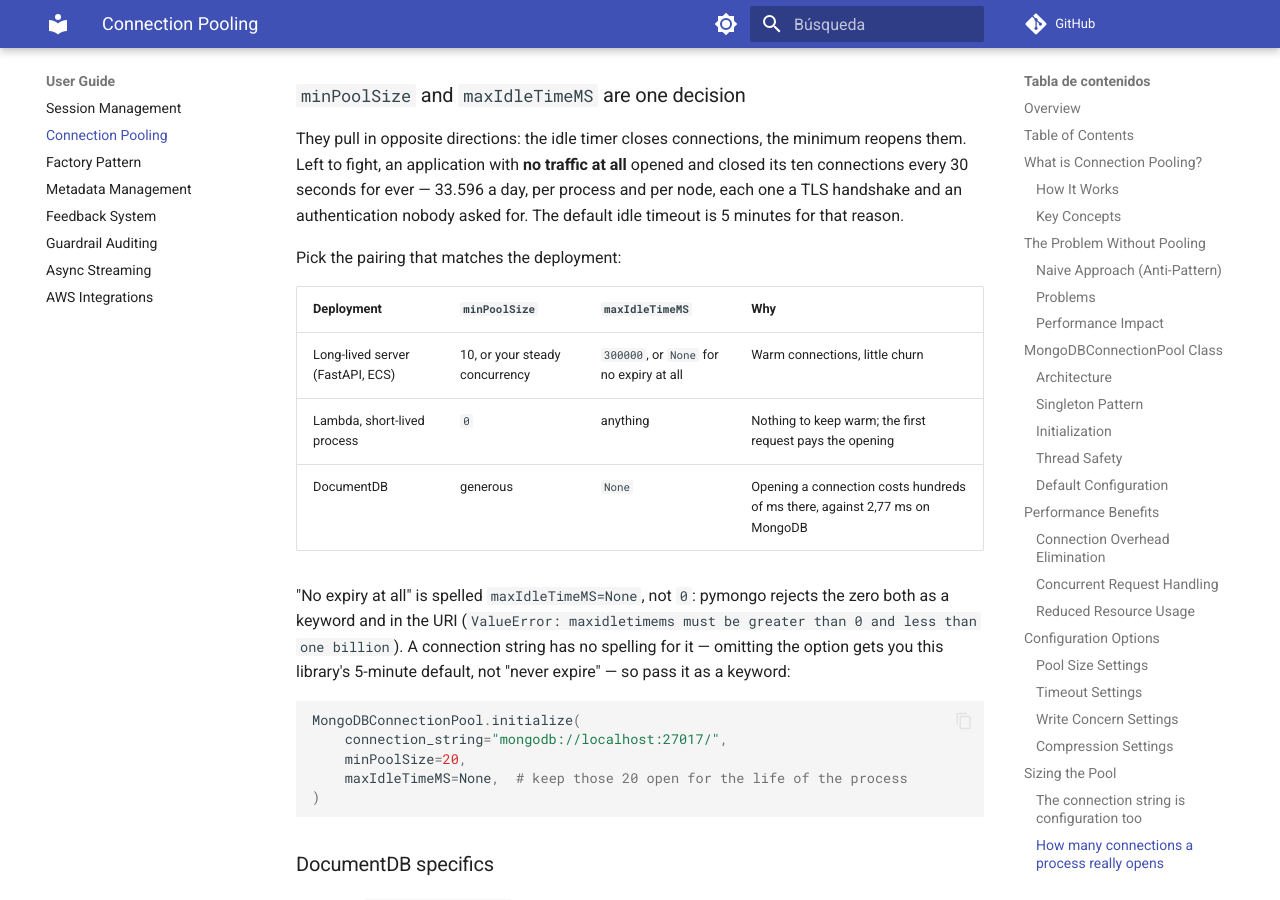
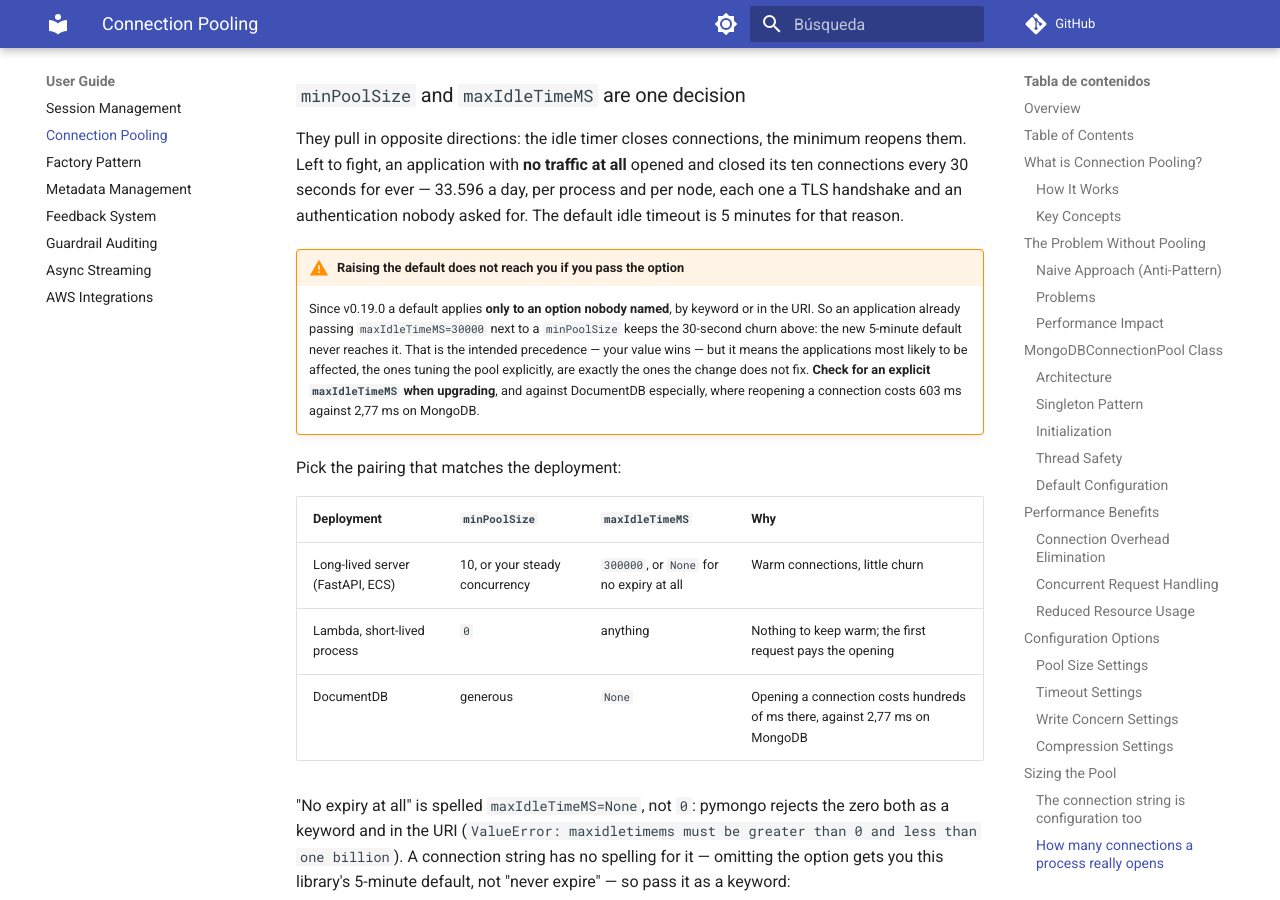
Before and after one commit to iguinea/mongodb-session-manager, an MkDocs documentation site: the page built from docs/user-guide/connection-pooling.md, in a window 1280 px wide and 900 px high, scrolled down 9544 px. Built offline with MkDocs 1.6.1 and Material for MkDocs 9.7.7, drawn with Linux system fonts in a browser that asks for light colours; comment, search, counter and statistics services are not loaded.

Commit message:
Docs: precisar el aviso de hooks y el default de maxIdleTimeMS (#69)
Dos huecos que salen de consultar a los consumidores:

- El aviso del hook SDK_LAST asustaba a quien no tiene ciclo de vida de
  SessionManager en ese agente. El escenario solo existe si el Agent se
  construyó con session_manager=; sin él no hay sync de cierre que ningún
  hook pueda adelantar, sea cual sea el plugin registrado.
- Desde v0.19.0 un default solo alcanza a la opción que nadie nombró, así
  que quien ya pasaba maxIdleTimeMS=30000 junto a un minPoolSize se queda
  con la patología que el default nuevo arregla. Son justo las
  aplicaciones que afinan el pool a mano, o sea las más expuestas.

Co-Authored-By: Claude Opus 5 (1M context) <noreply@anthropic.com>

```diff
--- a/docs/user-guide/connection-pooling.md
+++ b/docs/user-guide/connection-pooling.md
@@ -437,6 +437,16 @@ closed its ten connections every 30 seconds for ever — 33.596 a day, per proce
 and per node, each one a TLS handshake and an authentication nobody asked for.
 The default idle timeout is 5 minutes for that reason.
 
+!!! warning "Raising the default does not reach you if you pass the option"
+    Since v0.19.0 a default applies **only to an option nobody named**, by keyword
+    or in the URI. So an application already passing `maxIdleTimeMS=30000` next to
+    a `minPoolSize` keeps the 30-second churn above: the new 5-minute default
+    never reaches it. That is the intended precedence — your value wins — but it
+    means the applications most likely to be affected, the ones tuning the pool
+    explicitly, are exactly the ones the change does not fix. **Check for an
+    explicit `maxIdleTimeMS` when upgrading**, and against DocumentDB especially,
+    where reopening a connection costs 603 ms against 2,77 ms on MongoDB.
+
 Pick the pairing that matches the deployment:
 
 | Deployment | `minPoolSize` | `maxIdleTimeMS` | Why |
```
Also changed, not shown: docs/api-reference/mongodb-session-manager.md (+2 -0 lines).
